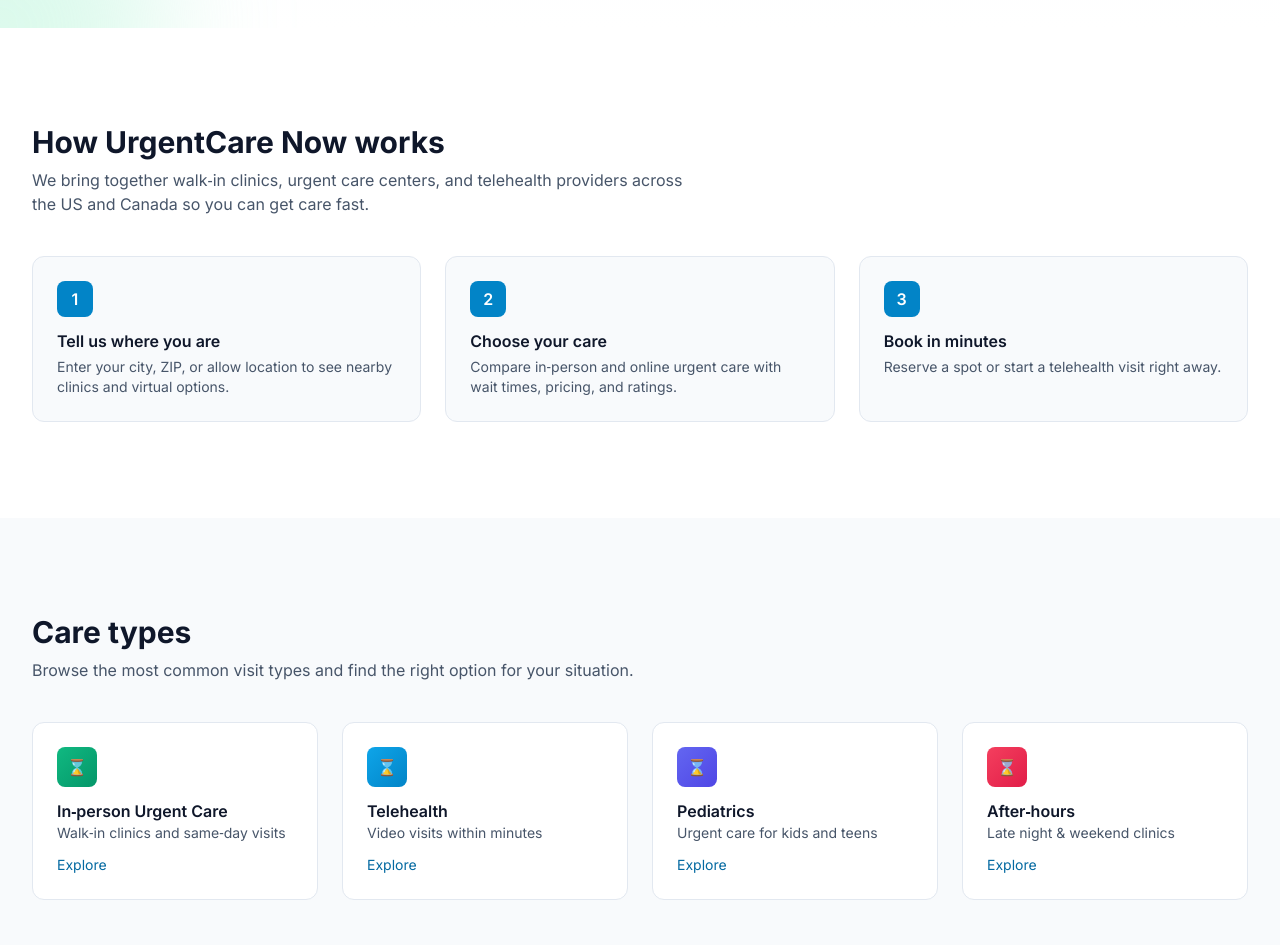
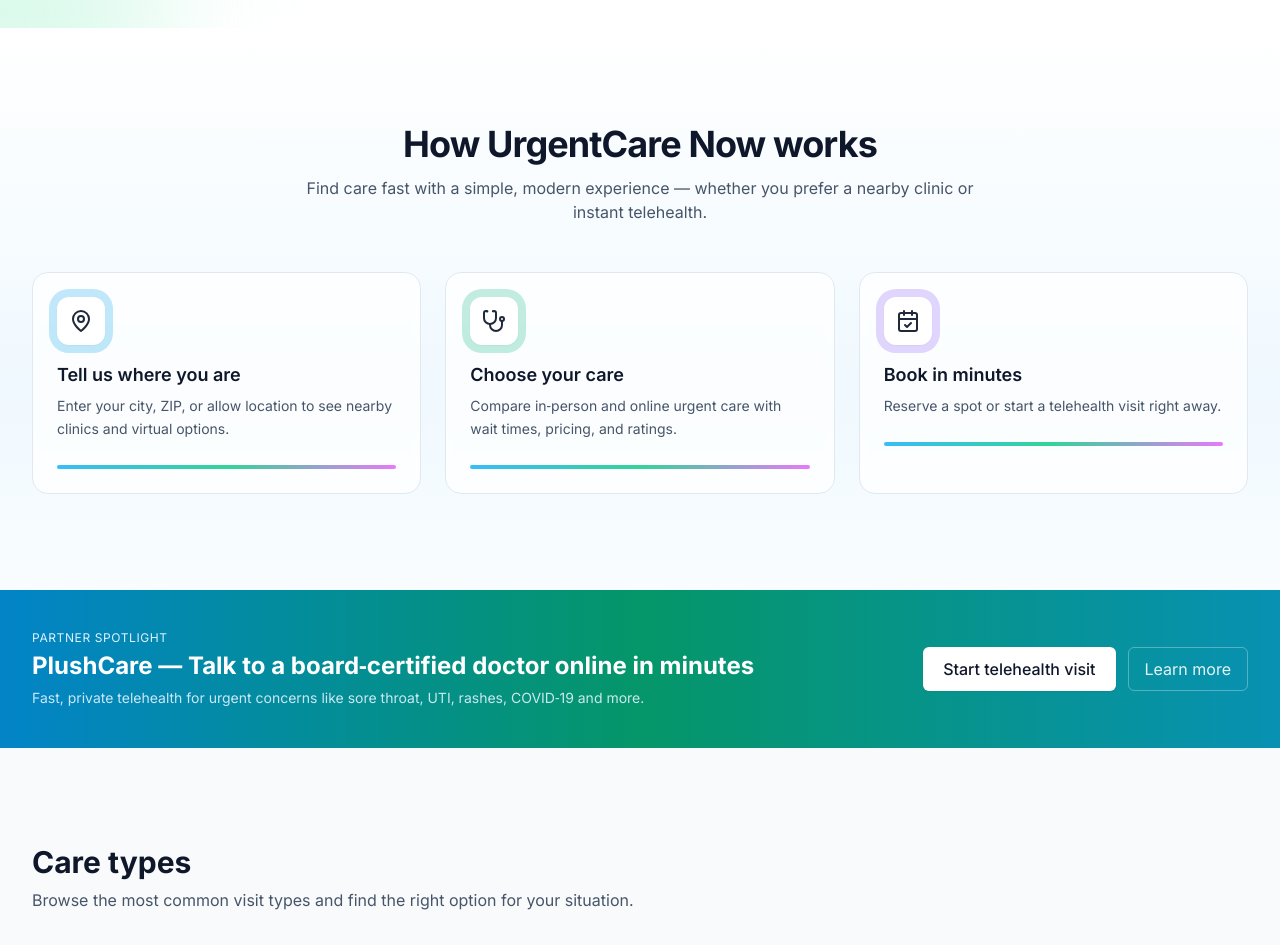
Before and after one commit to django-nerd/frontend-repo_ag8d2qhs_1lt031, a React (Vite) app: page / in a window 1280 px wide. Shown: the part 460-1405 px from the top of the page. Built offline with nearby package versions, Linux system fonts and the light colour scheme; a web font is replaced by a local one.

Commit message:
Update project prj_ag8d2qhs - 2025-11-20T20:55:30.493Z

```diff
--- a/src/components/HowItWorks.jsx
+++ b/src/components/HowItWorks.jsx
@@ -1,29 +1,120 @@
+import { motion } from "framer-motion";
+import { MapPin, Stethoscope, Clock, CalendarCheck } from "lucide-react";
+
 export default function HowItWorks() {
   const steps = [
     {
       title: "Tell us where you are",
       desc: "Enter your city, ZIP, or allow location to see nearby clinics and virtual options.",
+      icon: MapPin,
+      accent: "from-sky-500/15 to-cyan-500/15",
+      ring: "ring-sky-500/25",
     },
     {
       title: "Choose your care",
       desc: "Compare in‑person and online urgent care with wait times, pricing, and ratings.",
+      icon: Stethoscope,
+      accent: "from-emerald-500/15 to-teal-500/15",
+      ring: "ring-emerald-500/25",
     },
-    { title: "Book in minutes", desc: "Reserve a spot or start a telehealth visit right away." },
+    {
+      title: "Book in minutes",
+      desc: "Reserve a spot or start a telehealth visit right away.",
+      icon: CalendarCheck,
+      accent: "from-violet-500/15 to-fuchsia-500/15",
+      ring: "ring-violet-500/25",
+    },
   ];
+
   return (
-    <section id="how" className="py-16 sm:py-24 bg-white">
-      <div className="max-w-7xl mx-auto px-4 sm:px-6 lg:px-8">
-        <h2 className="text-2xl sm:text-3xl font-bold text-slate-900">How UrgentCare Now works</h2>
-        <p className="mt-2 text-slate-600 max-w-2xl">We bring together walk‑in clinics, urgent care centers, and telehealth providers across the US and Canada so you can get care fast.</p>
+    <section id="how" className="relative overflow-hidden">
+      {/* Sexy gradient backdrop */}
+      <div className="absolute inset-0 bg-gradient-to-b from-white via-sky-50 to-white"></div>
+      <div className="relative max-w-7xl mx-auto px-4 sm:px-6 lg:px-8 py-16 sm:py-24">
+        <div className="text-center">
+          <motion.h2
+            initial={{ opacity: 0, y: 8 }}
+            whileInView={{ opacity: 1, y: 0 }}
+            viewport={{ once: true }}
+            transition={{ duration: 0.5 }}
+            className="text-3xl sm:text-4xl font-extrabold tracking-tight text-slate-900"
+          >
+            How UrgentCare Now works
+          </motion.h2>
+          <motion.p
+            initial={{ opacity: 0, y: 8 }}
+            whileInView={{ opacity: 1, y: 0 }}
+            viewport={{ once: true }}
+            transition={{ duration: 0.5, delay: 0.1 }}
+            className="mt-3 text-slate-600 max-w-2xl mx-auto"
+          >
+            Find care fast with a simple, modern experience — whether you prefer a nearby clinic or instant telehealth.
+          </motion.p>
+        </div>
 
-        <div className="mt-10 grid sm:grid-cols-3 gap-6">
+        {/* Animated cards */}
+        <div className="mt-12 grid gap-6 sm:grid-cols-2 lg:grid-cols-3">
           {steps.map((s, i) => (
-            <div key={i} className="p-6 rounded-xl border border-slate-200 bg-slate-50">
-              <div className="w-9 h-9 rounded-lg bg-sky-600 text-white flex items-center justify-center font-semibold mb-3">{i + 1}</div>
-              <h3 className="font-semibold text-slate-900">{s.title}</h3>
-              <p className="text-sm text-slate-600 mt-1">{s.desc}</p>
+            <motion.div
+              key={i}
+              initial={{ opacity: 0, y: 16 }}
+              whileInView={{ opacity: 1, y: 0 }}
+              viewport={{ once: true }}
+              transition={{ duration: 0.45, delay: 0.08 * i }}
+              className="group relative rounded-2xl border border-slate-200 bg-white/70 backdrop-blur-sm p-6 hover:shadow-xl transition-shadow"
+            >
+              <div className={`absolute -inset-px rounded-2xl bg-gradient-to-br ${s.accent} opacity-0 group-hover:opacity-100 transition-opacity`} />
+              <div className="relative">
+                <div className={`w-12 h-12 rounded-xl bg-white ring-8 ${s.ring} grid place-items-center shadow-sm mb-4`}>
+                  <s.icon className="w-6 h-6 text-slate-800" />
+                </div>
+                <h3 className="text-lg font-semibold text-slate-900">{s.title}</h3>
+                <p className="mt-1.5 text-sm leading-relaxed text-slate-600">{s.desc}</p>
+              </div>
+              <motion.div
+                aria-hidden
+                initial={{ width: 0 }}
+                whileInView={{ width: "100%" }}
+                viewport={{ once: true }}
+                transition={{ duration: 0.6, delay: 0.12 * i }}
+                className="mt-6 h-1 rounded-full bg-gradient-to-r from-sky-400 via-emerald-400 to-fuchsia-400"
+              />
+            </motion.div>
+          ))}
+        </div>
+      </div>
+
+      {/* PlushCare full-width banner */}
+      <div className="relative">
+        <div className="absolute inset-0 bg-gradient-to-r from-sky-600 via-emerald-600 to-cyan-600" />
+        <div className="relative max-w-7xl mx-auto px-4 sm:px-6 lg:px-8 py-8 sm:py-10">
+          <div className="flex flex-col sm:flex-row items-center justify-between gap-4 sm:gap-6">
+            <div className="text-center sm:text-left">
+              <p className="text-sky-100 text-xs uppercase tracking-wider">Partner spotlight</p>
+              <h3 className="mt-1 text-white text-xl sm:text-2xl font-bold">
+                PlushCare — Talk to a board‑certified doctor online in minutes
+              </h3>
+              <p className="mt-1.5 text-sky-100/90 text-sm">
+                Fast, private telehealth for urgent concerns like sore throat, UTI, rashes, COVID‑19 and more.
+              </p>
             </div>
-          ))}
+            <div className="flex items-center gap-3">
+              <a
+                href="https://plushcare.com/"
+                target="_blank"
+                rel="noreferrer"
+                className="inline-flex items-center justify-center h-11 px-5 rounded-md bg-white text-slate-900 font-medium shadow-sm hover:bg-slate-50"
+              >
+                Start telehealth visit
+              </a>
+              <a
+                href="#"
+                className="inline-flex items-center justify-center h-11 px-4 rounded-md border border-white/30 text-white/90 hover:bg-white/10"
+              >
+                Learn more
+              </a>
+            </div>
+          </div>
         </div>
       </div>
     </section>
```
Also changed, not shown: 1 other file (tests, documents, lock files or other folders).
